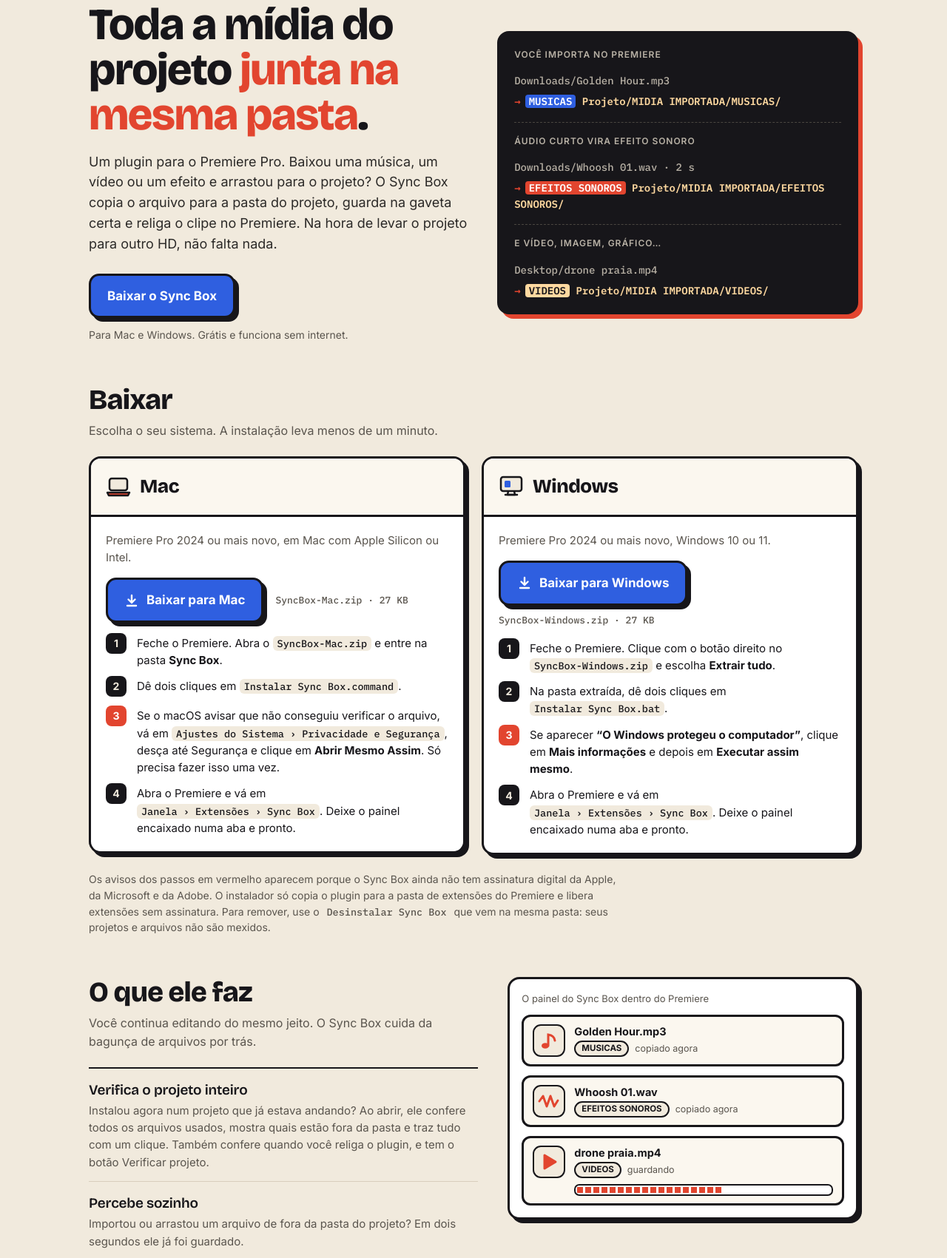
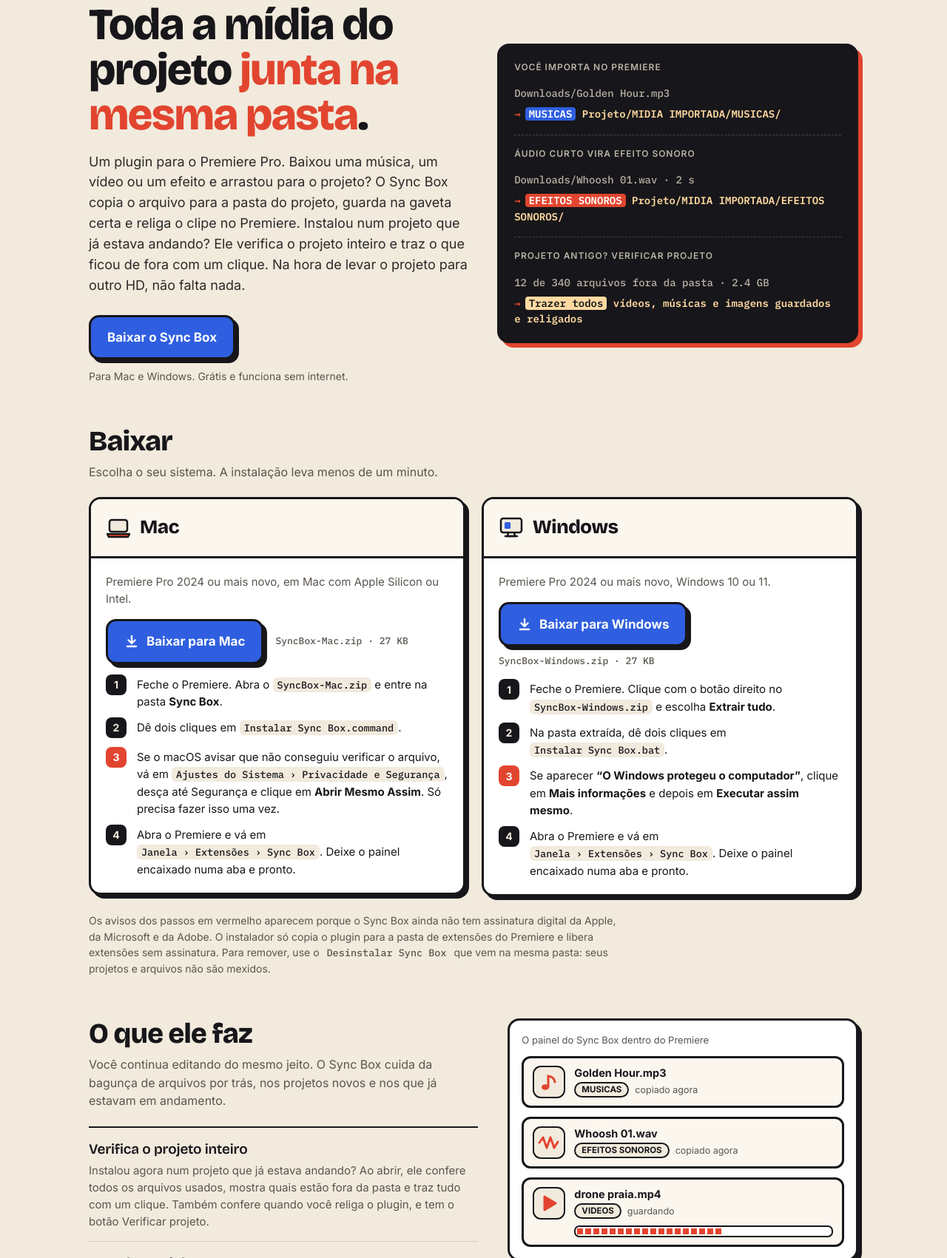
Before and after one commit to jpsrm14-spec/apps, a plain HTML site: page syncbox/index.html in a window 1280 px wide. Shown: the part 129-1830 px from the top of the page at 74% size. Drawn offline with nearby package versions, Linux system fonts and the light colour scheme.

Commit message:
Sync Box: textos da abertura e do card falam da verificação do projeto
Co-Authored-By: Claude Opus 5.5 <noreply@anthropic.com>

```diff
--- a/syncbox/index.html
+++ b/syncbox/index.html
@@ -4,13 +4,13 @@
 <meta charset="utf-8">
 <meta name="viewport" content="width=device-width, initial-scale=1, viewport-fit=cover">
 <title>Sync Box · plugin do Premiere que organiza a mídia do projeto</title>
-<meta name="description" content="Plugin gratuito para o Adobe Premiere Pro: toda música, vídeo e efeito sonoro que você importa vai sozinho para a pasta do projeto, cada um na sua gaveta. Mac e Windows, funciona offline.">
+<meta name="description" content="Plugin gratuito para o Adobe Premiere Pro: toda música, vídeo e efeito sonoro que você importa vai sozinho para a pasta do projeto, cada um na sua gaveta. Verifica projetos antigos e traz o que ficou de fora. Mac e Windows, funciona offline.">
 <meta property="og:type" content="website">
 <meta property="og:site_name" content="Apps · Sales Wed.">
 <meta property="og:locale" content="pt_BR">
 <meta property="og:url" content="https://apps.weddingflow.com.br/syncbox/">
 <meta property="og:title" content="Sync Box · a mídia do projeto sempre junta">
-<meta property="og:description" content="Plugin do Premiere: música, vídeo e efeito direto na pasta do projeto, separados por tipo. Mac e Windows, funciona offline.">
+<meta property="og:description" content="Plugin do Premiere: música, vídeo e efeito direto na pasta do projeto, separados por tipo. Verifica projetos antigos e traz tudo com um clique. Mac e Windows, offline.">
 <meta property="og:image" content="https://apps.weddingflow.com.br/img/compartilhar-syncbox.jpg">
 <meta property="og:image:secure_url" content="https://apps.weddingflow.com.br/img/compartilhar-syncbox.jpg">
 <meta property="og:image:type" content="image/jpeg">
@@ -192,7 +192,7 @@ footer .sp{margin-left:auto}
   <section class="hero" aria-labelledby="t-hero">
     <div>
       <h1 id="t-hero">Toda a mídia do projeto <em>junta na mesma pasta</em>.</h1>
-      <p class="lead">Um plugin para o Premiere Pro. Baixou uma música, um vídeo ou um efeito e arrastou para o projeto? O Sync Box copia o arquivo para a pasta do projeto, guarda na gaveta certa e religa o clipe no Premiere. Na hora de levar o projeto para outro HD, não falta nada.</p>
+      <p class="lead">Um plugin para o Premiere Pro. Baixou uma música, um vídeo ou um efeito e arrastou para o projeto? O Sync Box copia o arquivo para a pasta do projeto, guarda na gaveta certa e religa o clipe no Premiere. Instalou num projeto que já estava andando? Ele verifica o projeto inteiro e traz o que ficou de fora com um clique. Na hora de levar o projeto para outro HD, não falta nada.</p>
       <div class="cta">
         <a class="btn" id="hero-btn" href="#baixar">Baixar o Sync Box</a>
         <span class="note-sm">Para Mac e Windows. Grátis e funciona sem internet.</span>
@@ -211,10 +211,10 @@ footer .sp{margin-left:auto}
         <div class="to"><span class="arrow">→</span><span class="q r">EFEITOS SONOROS</span> <b>Projeto/MIDIA IMPORTADA/EFEITOS SONOROS/</b></div>
       </div>
       <hr>
-      <div class="lbl">E vídeo, imagem, gráfico…</div>
+      <div class="lbl">Projeto antigo? Verificar projeto</div>
       <div class="pair">
-        <div class="from">Desktop/drone praia.mp4</div>
-        <div class="to"><span class="arrow">→</span><span class="q g">VIDEOS</span> <b>Projeto/MIDIA IMPORTADA/VIDEOS/</b></div>
+        <div class="from">12 de 340 arquivos fora da pasta · 2.4 GB</div>
+        <div class="to"><span class="arrow">→</span><span class="q g">Trazer todos</span> <b>vídeos, músicas e imagens guardados e religados</b></div>
       </div>
     </div>
   </section>
@@ -273,7 +273,7 @@ footer .sp{margin-left:auto}
   <section class="what" aria-labelledby="t-what">
     <div>
       <h2 id="t-what">O que ele faz</h2>
-      <p class="sub">Você continua editando do mesmo jeito. O Sync Box cuida da bagunça de arquivos por trás.</p>
+      <p class="sub">Você continua editando do mesmo jeito. O Sync Box cuida da bagunça de arquivos por trás, nos projetos novos e nos que já estavam em andamento.</p>
       <ul class="feats">
         <li><b>Verifica o projeto inteiro</b><span>Instalou agora num projeto que já estava andando? Ao abrir, ele confere todos os arquivos usados, mostra quais estão fora da pasta e traz tudo com um clique. Também confere quando você religa o plugin, e tem o botão Verificar projeto.</span></li>
         <li><b>Percebe sozinho</b><span>Importou ou arrastou um arquivo de fora da pasta do projeto? Em dois segundos ele já foi guardado.</span></li>
```
Also changed, not shown: index.html (+1 -1 lines).
